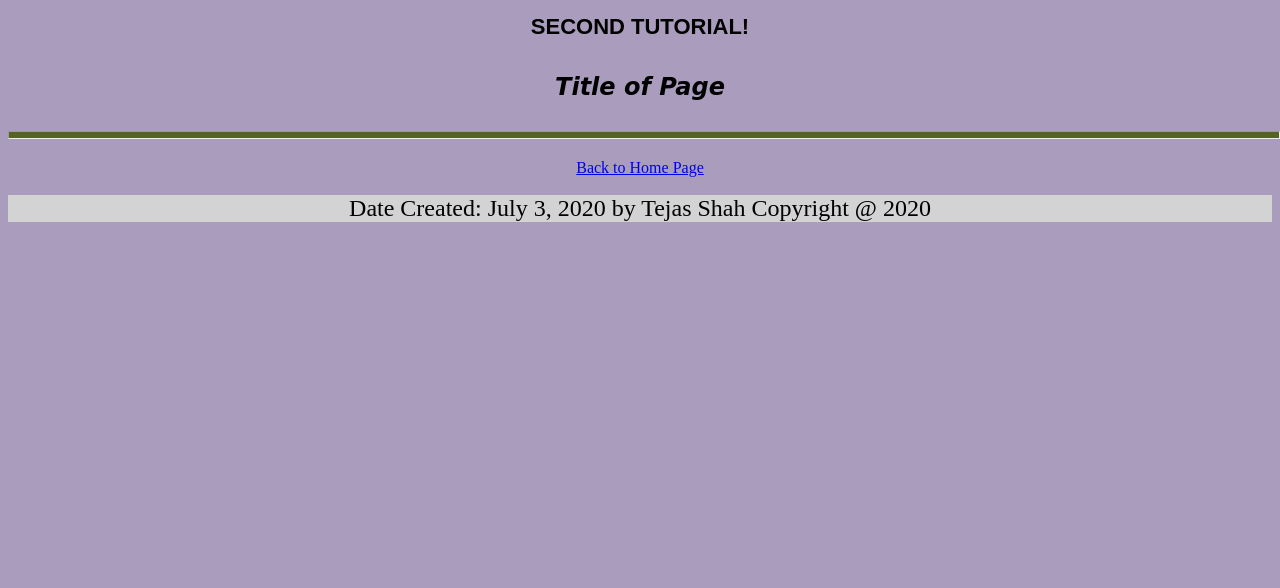
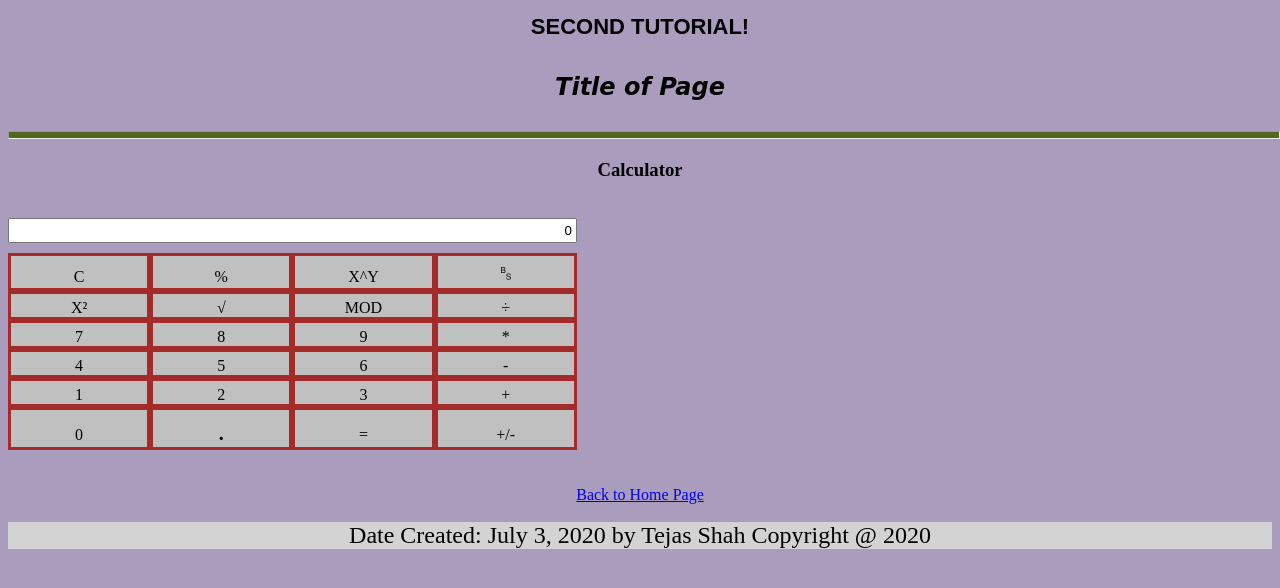
Before and after one commit to TejasShahWeberState/Workout, a plain HTML site: page Tutorial2.html in a window 1280 px wide. Drawn offline with Linux system fonts and the light colour scheme.

Commit message:
Cannot center calculator stuff

```diff
--- a/Tutorial2.html
+++ b/Tutorial2.html
@@ -11,10 +11,68 @@
   <h1 id="title">Second Tutorial!</h1>
   <h2 id="description">Title of Page</h2>
   <hr id="horizontalLine">
+  <h3 id="calculator">Calculator</h3>
+  <br>
 
+
+
+
+    <!-- 0-9, +,  -,  *,  DIV, MODULO, SQUARED, SQUARE ROOT, CLEAR, BACKSPACE, =, PERCENT, POWERS,  POS/NEG,  DECIMAL  -->
+    <!-- 10,  11, 12, 13, 14,  15,      16,         17,       18,     19,     20,   21,     22,      23,       24   -->
+
+    <div id="calculatorValue" class="container text-center">
+      <div class="row">
+        <input class="input" id="display" value="0" readonly>
+      </div>
+      <div class="row" id="row1">
+        <div class="calc-btn column" id="calc-clear">C</div> <!--CLEAR-->
+        <div class="calc-btn column" id="calc-percent">%</div><!--PERCENTAGE-->
+        <div class="calc-btn column" id="nthPower">X^Y</div>
+        <div class="calc-btn column" id="calc-backspace">&#x2408;</div><!--BACKSPACE -->
+      </div>
+
+    <div class="row" id="row2">
+      <div class="calc-btn column" id="calc-square">X&#178;</div><!--SQUARED -->
+      <div class="calc-btn column" id="calc-sqrt">&radic;</div><!--SQUARE ROOT -->
+      <div class="calc-btn column" id="calc-modulo">MOD</div><!--MODULO -->
+      <div class="calc-btn column" id="calc-divide">&#xF7; </div><!--DIVISION -->
+    </div>
+
+    <div class="row" id="row3">
+      <div class="calc-btn column" id="calc-seven">7</div>
+      <div class="calc-btn column" id="calc-eight">8</div>
+      <div class="calc-btn column" id="calc-nine">9</div>
+      <div class="calc-btn column" id="calc-multiply">*</div><!--MULTIPLICATION -->
+    </div>
+
+    <div class="row" id="row4">
+      <div class="calc-btn column" id="calc-four">4</div>
+      <div class="calc-btn column" id="calc-five">5</div>
+      <div class="calc-btn column" id="calc-six">6</div>
+      <div class="calc-btn column" id="calc-minus">-</div> <!--SUBTRACTION -->
+    </div>
+
+    <div class="row" id="row5">
+      <div class="calc-btn column" id="calc-one">1</div>
+      <div class="calc-btn column" id="calc-two">2</div>
+      <div class="calc-btn column" id="calc-three">3</div>
+      <div class="calc-btn column" id="calc-add">+</div> <!--ADDITION -->
+    </div>
+
+    <div class="row" id="row6">
+      <div class="calc-btn column" id="calc-zero">0</div>
+      <div class="calc-btn column" id="calc-decimal">.</div><!--DECIMAL-->
+      <div class="calc-btn column" id="calc-equal">=</div><!--EQUAL -->
+      <div class="calc-btn column" id="posne">+/-</div><!--POSITIVE/NEGATIVE -->
+    </div>
+    </div>
+
+    <br><br>
   <a href="index.html" id="home">Back to  Home Page</a>
 
   <br><br>
+
+
 
 
   <div id="footerLocation">
--- a/css/tutorial2.css
+++ b/css/tutorial2.css
@@ -33,6 +33,54 @@ body
 }
 
 
+#calculatorValue
+{
+  justify-content: center;
+}
+
+.input
+{
+  width: 100%;
+  text-align: right;
+  padding: 3px;
+  margin-bottom: 10px;
+}
+
+.calc-btn
+{
+  background-color: silver;
+  width: 15px;
+  height: 25px;
+  border: 3px solid brown;
+  text-align: center;
+  cursor: pointer;
+  padding-top: 5px;
+
+}
+
+.row
+{
+  display: table;
+  table-layout: fixed;
+  width: 45%;
+}
+
+.column
+{
+  display: table-cell;
+}
+
+#calc-backspace
+{
+  font-size: 24px;
+}
+
+#calc-decimal
+{
+  font-size: 28px;
+}
+
+
 #footerLocation
 {
  background-color: lightgray;
```
